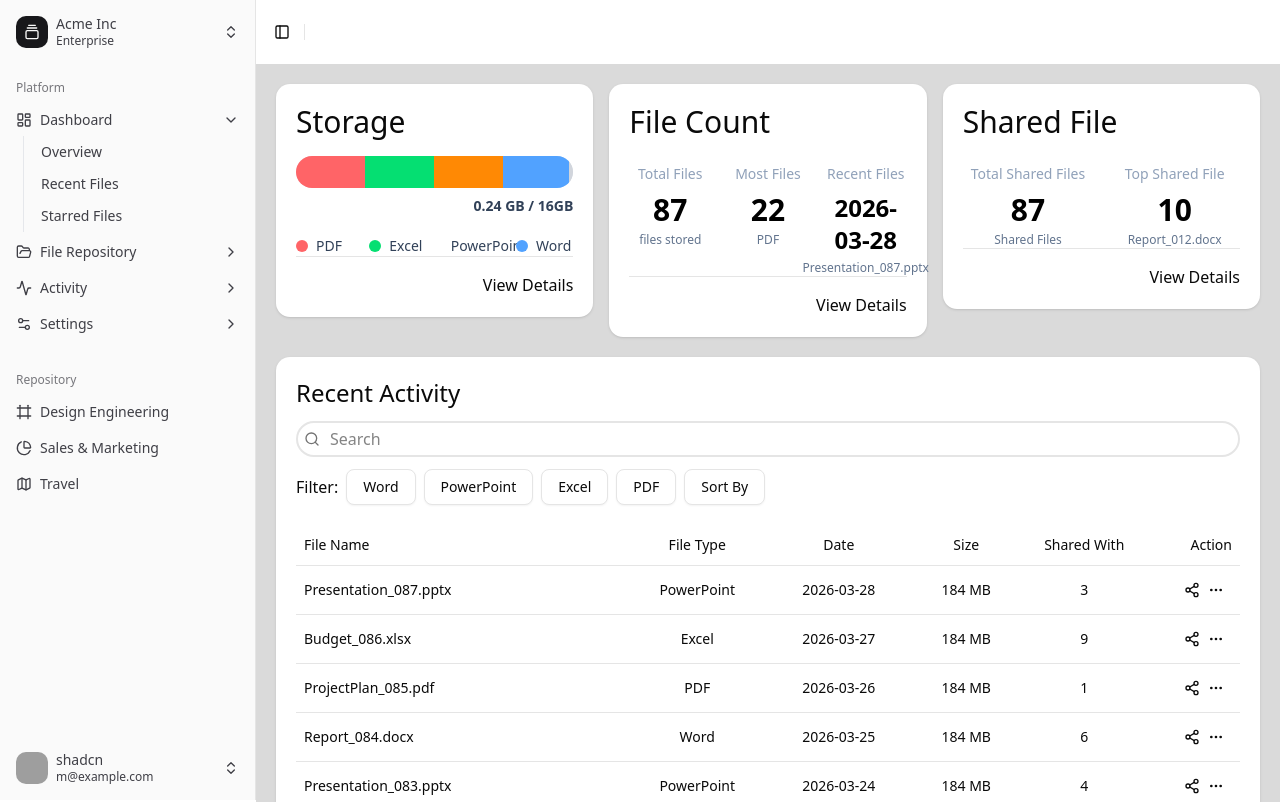
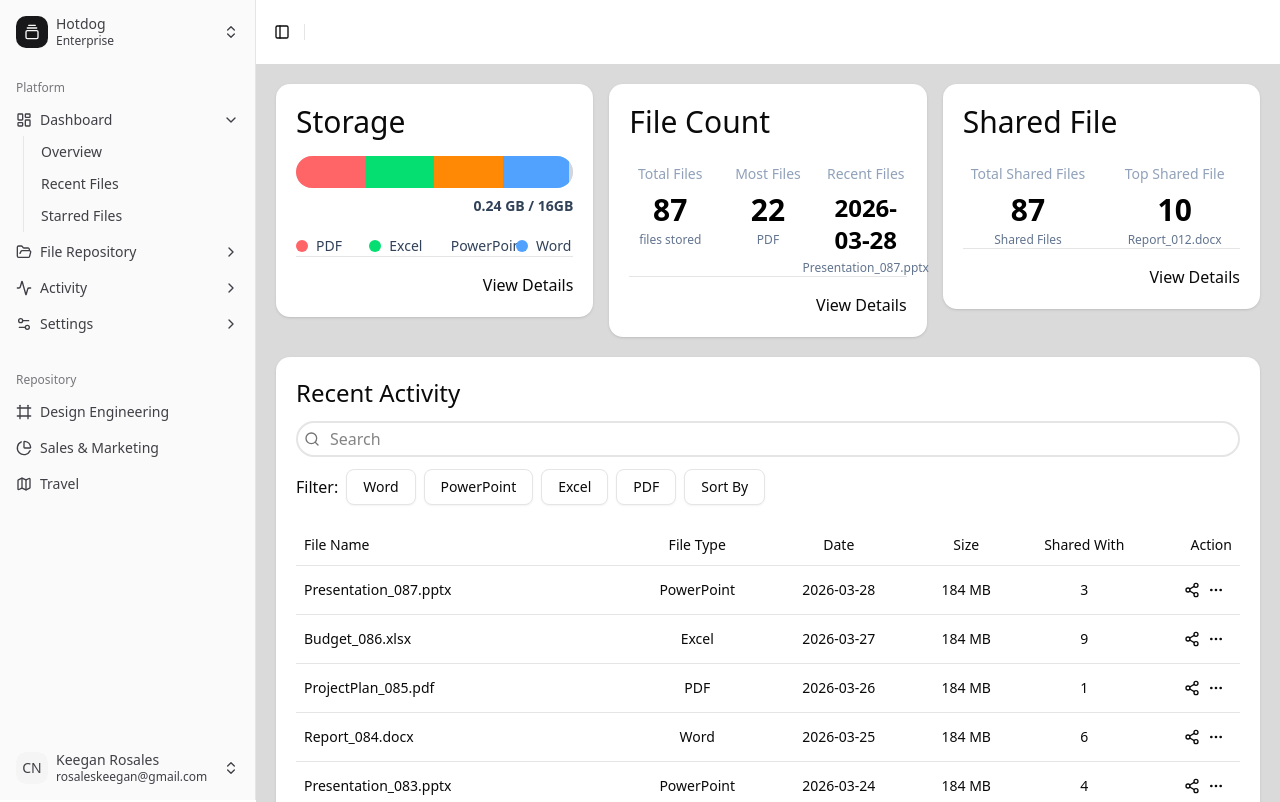
Before and after one commit to SusiBaril/File-Repository-MERN, a React (Vite) app in the folder client/: page / in a window 1280 px wide. Shown: the top 802 px of the page. Built offline with nearby package versions, Linux system fonts and the light colour scheme; grey boxes are pictures that could not be loaded.

Commit message:
Profile Name

```diff
--- a/client/src/components/app-sidebar.jsx
+++ b/client/src/components/app-sidebar.jsx
@@ -29,13 +29,13 @@ import {
 // This is sample data.
 const data = {
   user: {
-    name: "shadcn",
-    email: "m@example.com",
+    name: "Keegan Rosales",
+    email: "rosaleskeegan@gmail.com",
     avatar: "/avatars/shadcn.jpg",
   },
   teams: [
     {
-      name: "Acme Inc",
+      name: "Hotdog",
       logo: GalleryVerticalEnd,
       plan: "Enterprise",
     },
```
